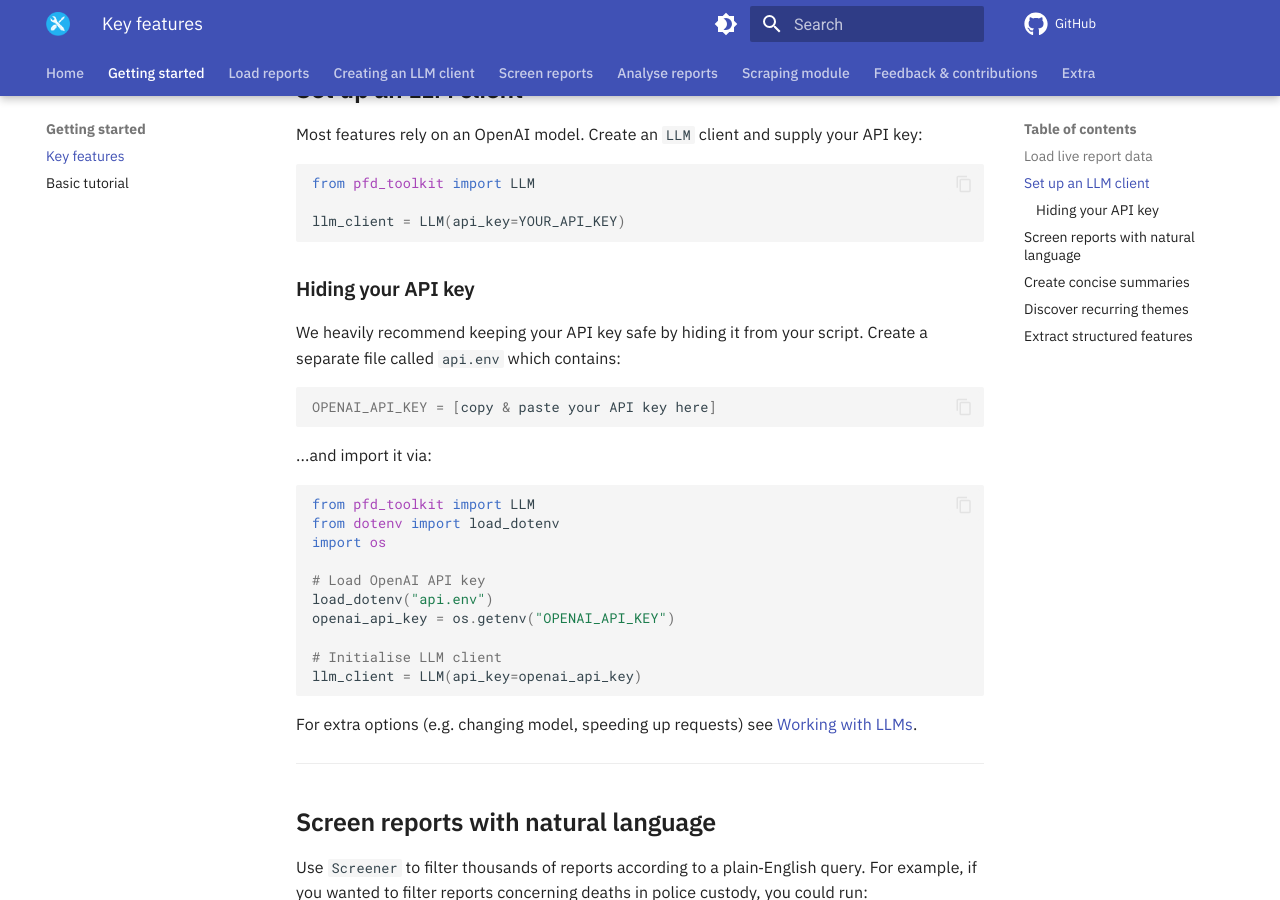
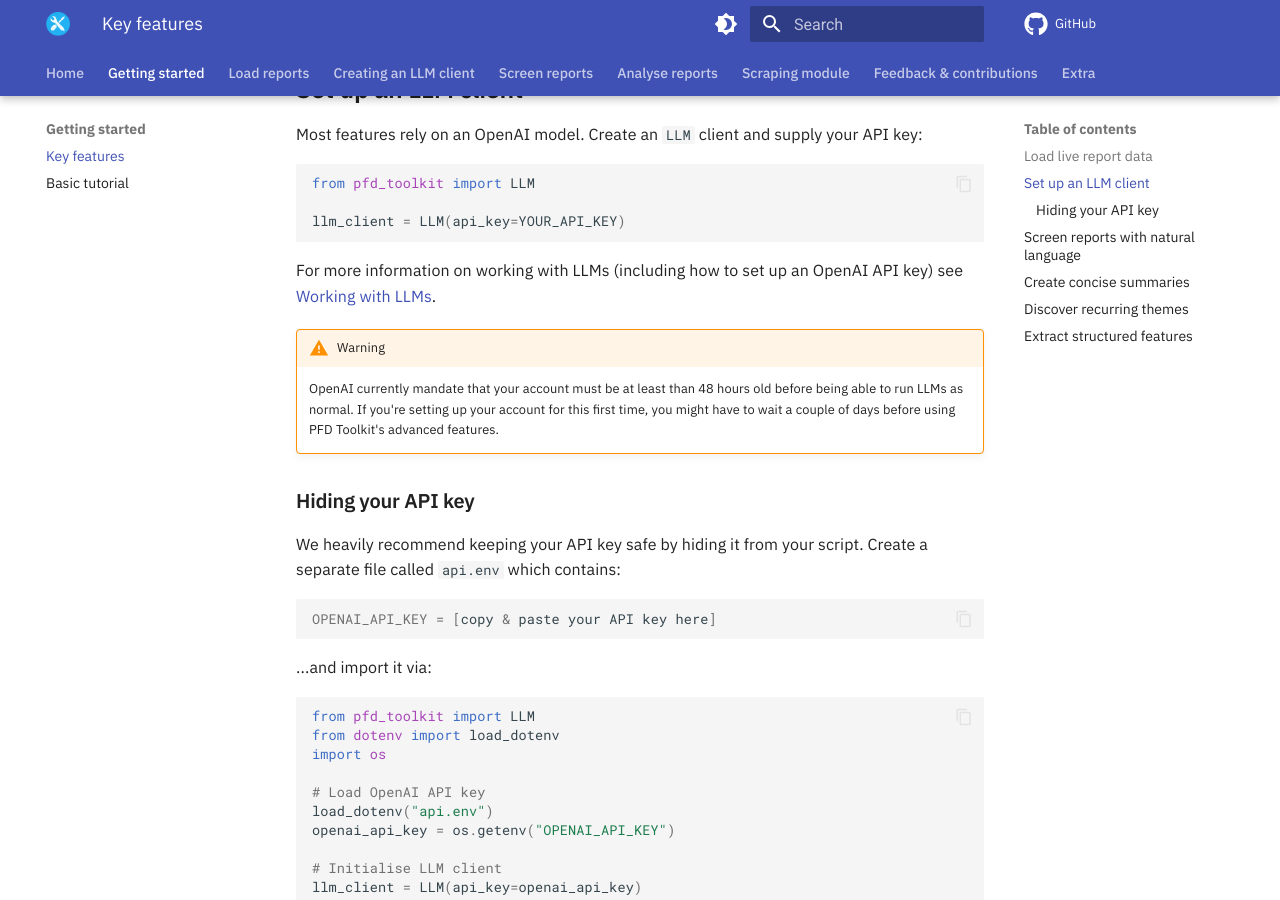
Before and after one commit to Sam-Osian/PFD-toolkit, an MkDocs documentation site: the page built from docs/getting_started/key_features.md, in a window 1280 px wide and 900 px high, scrolled down 622 px. Built offline with MkDocs 1.6.1 and Material for MkDocs 9.7.7, drawn with Linux system fonts in a browser that asks for light colours; comment, search, counter and statistics services are not loaded.

Commit message:
Warn users about OpenAI account age limits

````diff
--- a/docs/getting_started/key_features.md
+++ b/docs/getting_started/key_features.md
@@ -29,6 +29,13 @@ from pfd_toolkit import LLM
 llm_client = LLM(api_key=YOUR_API_KEY)
 ```
 
+For more information on working with LLMs (including how to set up an OpenAI API key) see [Working with LLMs](../llm_setup.md).
+
+
+!!! warning
+    OpenAI currently mandate that your account must be at least than 48 hours old before being able to run LLMs as normal. If you're setting up your account for this first time, you might have to wait a couple of days before using PFD Toolkit's advanced features.
+
+
 ### Hiding your API key
 
 We heavily recommend keeping your API key safe by hiding it from your script. Create a separate file called `api.env` which contains:
@@ -51,8 +58,6 @@ openai_api_key = os.getenv("OPENAI_API_KEY")
 # Initialise LLM client
 llm_client = LLM(api_key=openai_api_key)
 ```
-
-For extra options (e.g. changing model, speeding up requests) see [Working with LLMs](../llm_setup.md).
 
 
 ---
````
Also changed, not shown: docs/llm_setup.md (+3 -0 lines).
